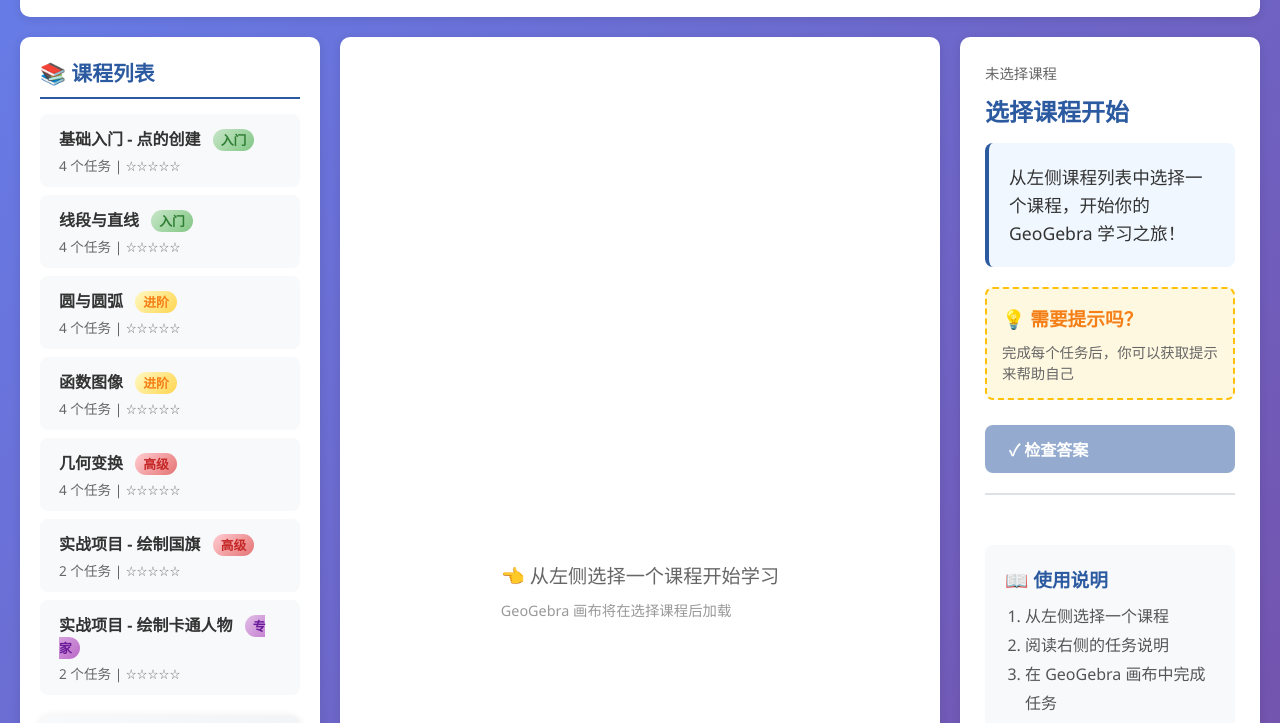
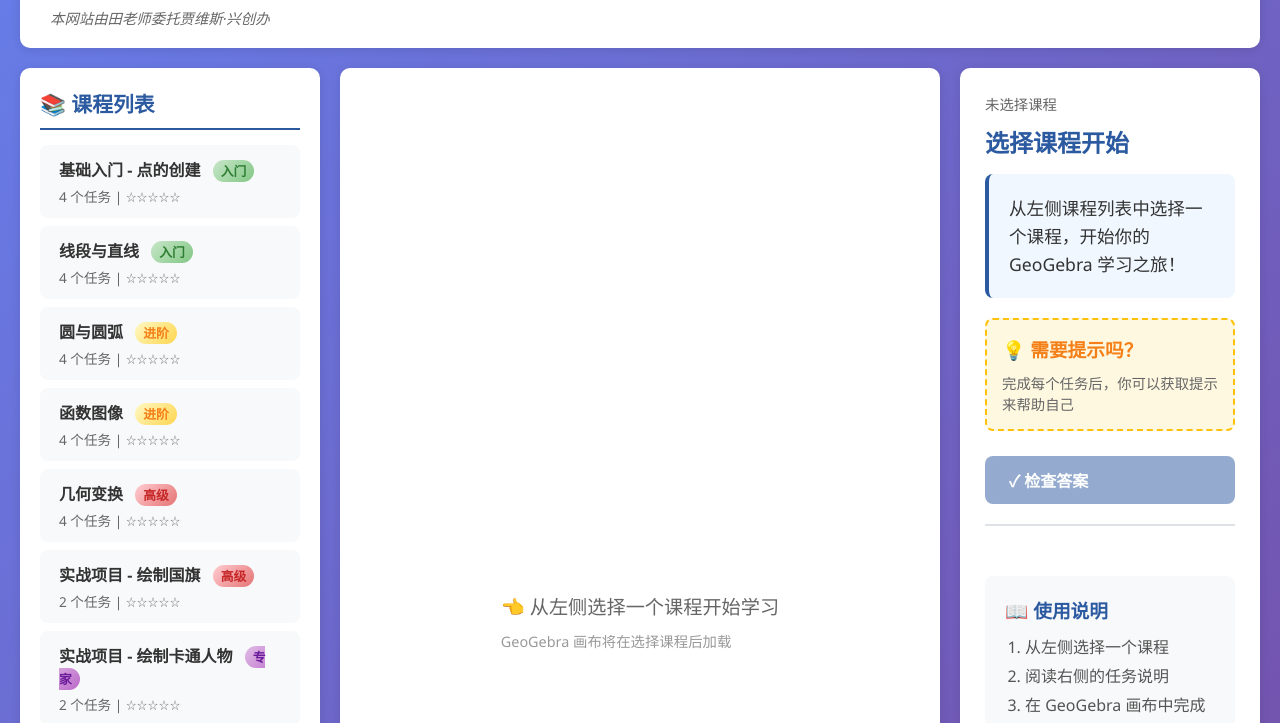
Before and after one commit to Hcyztyx/geogebra-tutorial, a plain HTML site: page index.html in a window 1280 px wide. Shown: the part 124-847 px from the top of the page. Drawn offline with Linux system fonts and the light colour scheme.

Commit message:
添加署名信息：本网站由田老师委托贾维斯·兴创办

```diff
--- a/index.html
+++ b/index.html
@@ -16,6 +16,7 @@
     <header>
       <h1>📐 GeoGebra 互动教学平台</h1>
       <p>通过实践任务，循序渐进地掌握 GeoGebra 的使用方法</p>
+      <p style="margin-top: 10px; font-size: 0.9em; color: #666; font-style: italic;">本网站由田老师委托贾维斯·兴创办</p>
     </header>
 
     <!-- Main Content -->
```
